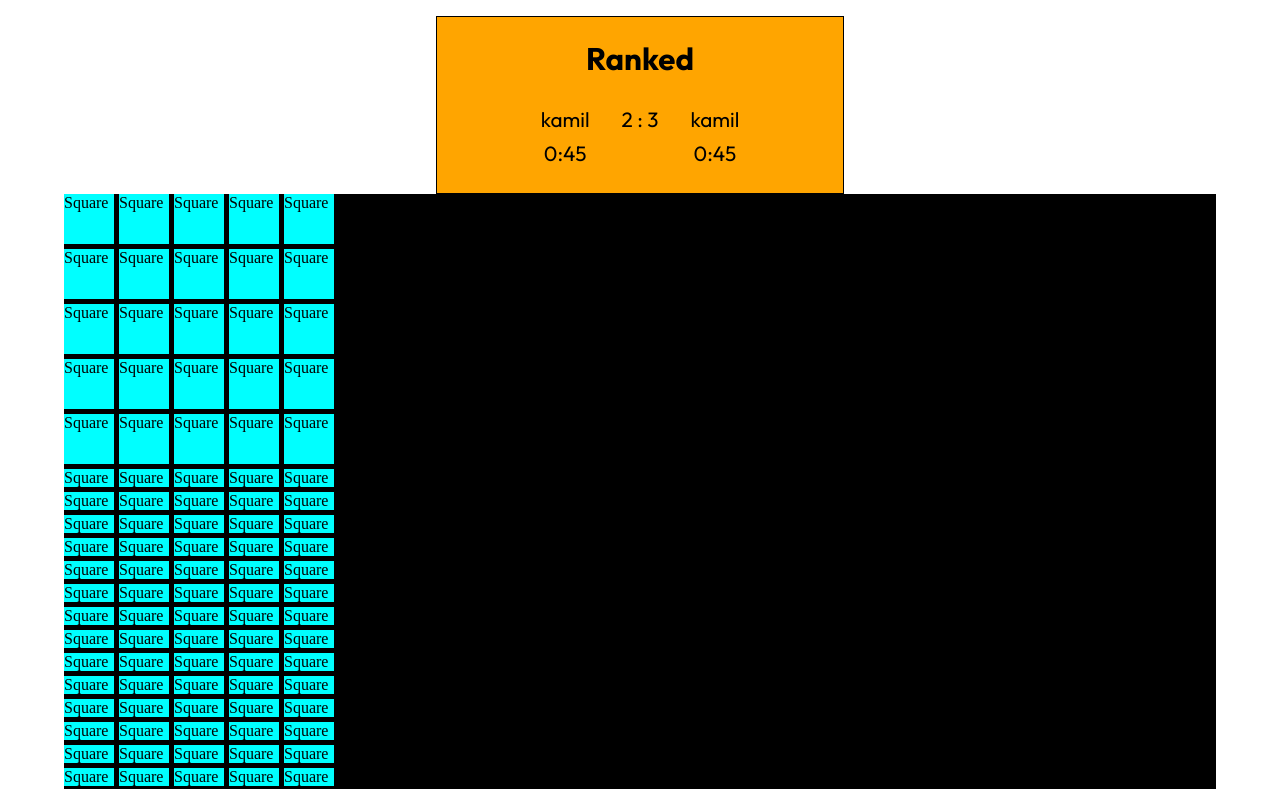
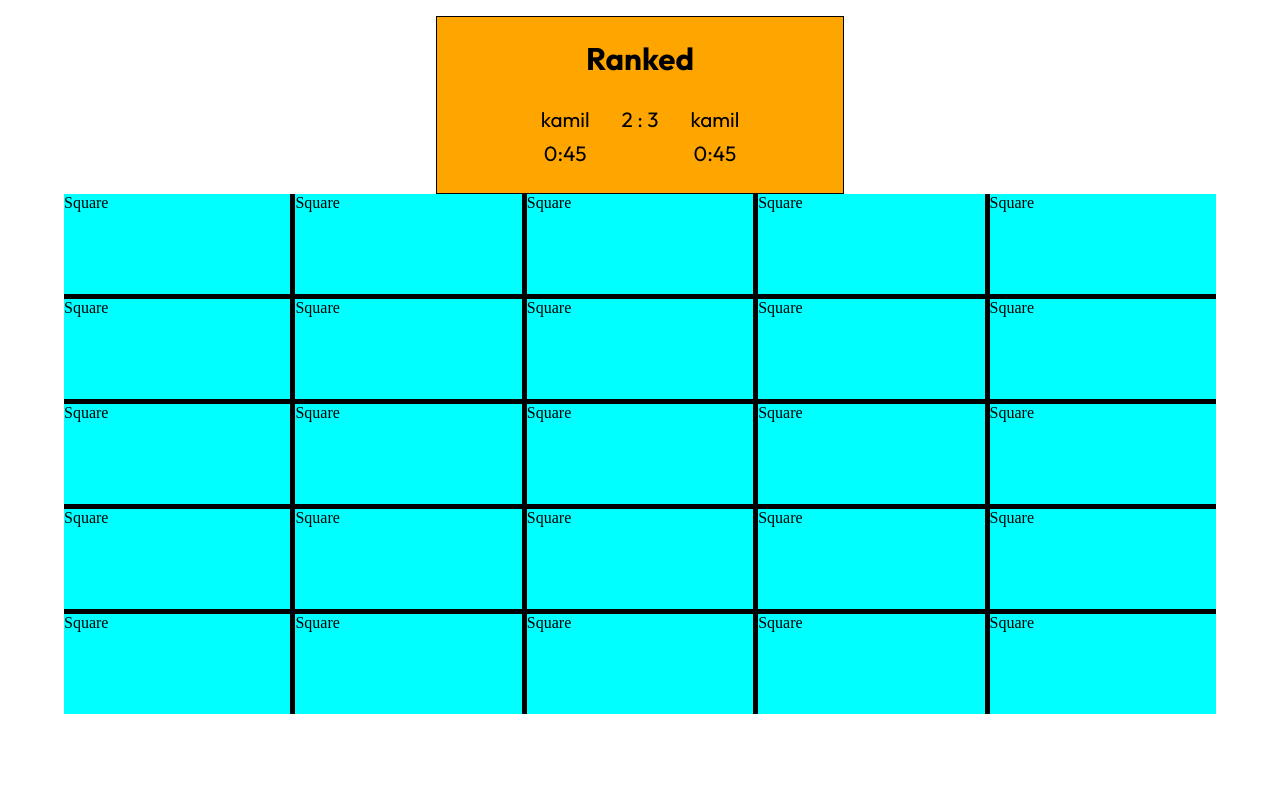
Before and after one commit to bilskik/Tic-Tac-Toe, a React (Create React App) app in the folder react/: page /game in a window 1280 px wide. Shown: the top 789 px of the page. Built offline with nearby package versions, Linux system fonts and the light colour scheme.

Commit message:
Board generation added, mark generation added

```diff
--- a/react/src/App.tsx
+++ b/react/src/App.tsx
@@ -1,10 +1,9 @@
 import { RouterProvider, createBrowserRouter } from "react-router-dom"
-import { Home, Settings, Statistics, Login }  from "./pages"
+import { Home, Settings, Statistics, Login, GameBoard }  from "./pages"
 import { GoogleOAuthProvider } from '@react-oauth/google';
 import { clientInfo } from "./constraints/clientId";
 import "./app.css"
 import { MenuDisplayProvider } from "./context/MenuDisplayProvider";
-import GameBoard from "./pages/gameboard/GameBoard";
 import useGame from "./hooks/useGame";
 import useAuth from "./hooks/useAuth";
 import { useEffect } from "react";
--- a/react/src/context/GameProvider.tsx
+++ b/react/src/context/GameProvider.tsx
@@ -30,25 +30,39 @@ const GameContext = createContext<GameContextType>({
 })
 export const GameProvider = ({ children } : GameProviderProps) => {
     const objectName = "gameData";
-    const defaultGameData = {
+    const defaultGameData : GameDataType = {
         gameCode : "",
         boardSize : 5,
         markNumber : 3
     }
-    const [gameData, setGameData] = useState<GameDataType>(defaultGameData);
+    const checkProperDefaultValue : () => GameDataType = () =>  {
+        const storedGameData = localStorage.getItem(objectName);
+        if(storedGameData != null) {
+            return JSON.parse(storedGameData);
+        } else {
+            return defaultGameData;
+        }
+    }
+    const dataToSet = checkProperDefaultValue();
+    const [gameData, setGameData] = useState<GameDataType>(dataToSet);
+
     const saveData = () => {
         localStorage.setItem(objectName,JSON.stringify(gameData));
     }
     const getDataAfterRefresh = () => {
         const storedGameData = localStorage.getItem(objectName);
+        console.log(storedGameData)
         if(storedGameData != null) {
             setGameData(JSON.parse(storedGameData));
+        } else {
+            setGameData(defaultGameData)
         }
     }
     const removeData = () => {
         localStorage.removeItem(objectName);
         setGameData(defaultGameData)
     }
+
     return (
         <GameContext.Provider value={{ gameData, setGameData, getDataAfterRefresh, saveData, removeData}}>
             { children }
--- a/react/src/pages/gameboard/GameBoard.tsx
+++ b/react/src/pages/gameboard/GameBoard.tsx
@@ -1,21 +1,29 @@
-import { useEffect } from "react"
+import { useEffect, useMemo } from "react"
 import "./gameboard.css"
 import ScoreBoard from "./scoreboard/ScoreBoard"
 import Board from "./board/Board"
 import useGame from "../../hooks/useGame"
 
 const GameBoard = () => {
-  const { gameData, setGameData, getDataAfterRefresh} = useGame();
+  const { gameData, getDataAfterRefresh } = useGame();
   useEffect(() => {
     if(performance.getEntriesByType("navigation")[0]) {
       getDataAfterRefresh()
     }
   },[])
-  console.log("normalni")
+
+  const boardTotalSize = useMemo<number>(() => {
+    return gameData.boardSize * gameData.boardSize
+  },[gameData])
+  console.log(boardTotalSize)
+
+
   return (
       <>
           <ScoreBoard/>
-          <Board/>
+          <Board
+            boardTotalSize={boardTotalSize}
+          />
       </>
     )
 }
--- a/react/src/pages/gameboard/board/Board.tsx
+++ b/react/src/pages/gameboard/board/Board.tsx
@@ -1,11 +1,26 @@
 import "./board.css"
 import io from "socket.io-client";
-import { useState } from "react";
+import { useMemo, useState } from "react";
 import Square from "../square/Square";
+import useGame from "../../../hooks/useGame";
+import { BoardArrayType } from "../shared.types";
 // const socket = io("http://localhost:8080")
 
-const Board = () => {
-    const [board,setBoard] = useState(Array(600).fill(null));
+type BoardProps = {
+    boardTotalSize : number
+}
+
+const Board = ({ boardTotalSize } : BoardProps) => {
+    const { gameData } = useGame();
+    const boardArray : BoardArrayType= Array.from({ length : boardTotalSize}, (_, index) => ({
+        index : index + 1,
+        mark : ''
+    }))
+    const [board,setBoard] = useState(boardArray);
+    const gridStyles = {
+        gridTemplateColumns : `repeat(${gameData.boardSize}, minmax(100px, 1fr) )`,
+        gridTemplateRows : `repeat(${gameData.boardSize}, minmax(100px, 1fr) )`
+    }
 
     const sendMessage = () => {
         // socket.emit("/chat.sendMessage", {
@@ -13,18 +28,25 @@ const Board = () => {
         // })
     }
     const handleSquareClick = (index : number) => {
-
+        const updatedBoard = [...board];
+        updatedBoard[index] = {
+            ...updatedBoard[index],
+            mark : "X"
+        }
+        setBoard(updatedBoard);
     }
   return (
     <div
         className="board"
     >
-        <div className="board__game">
+        <div className="board__game" style={gridStyles}>
             {
                 board.map((square,index) => (
-                    <>
-                        <Square index={index} handleSquareClick={handleSquareClick}/>
-                    </>
+                    <Square
+                        index={index}
+                        handleSquareClick={handleSquareClick}
+                        board={board}
+                    />
                 ))
             }
         </div>
--- a/react/src/pages/gameboard/board/board.css
+++ b/react/src/pages/gameboard/board/board.css
@@ -3,8 +3,9 @@
 }
 .board__game {
     display: grid;
-    grid-template-columns: repeat(5,50px);
-    grid-template-rows: repeat(5,50px);
     grid-gap: 5px;
     background-color: black;
 }
+.square {
+
+}
--- /dev/null
+++ b/react/src/pages/gameboard/shared.types.ts
@@ -0,0 +1,4 @@
+export type BoardArrayType = {
+    index : number,
+    mark : string
+}[]
--- a/react/src/pages/gameboard/square/Square.tsx
+++ b/react/src/pages/gameboard/square/Square.tsx
@@ -1,14 +1,16 @@
+import { BoardArrayType } from "../shared.types";
 import "./square.css"
 
 type SquareProps = {
     index : number;
     handleSquareClick : (index : number) => void
+    board: BoardArrayType
 }
-
-const Square = ({index, handleSquareClick} : SquareProps) => {
+const Square = ({index, handleSquareClick, board} : SquareProps) => {
   return (
     <div className="square" onClick={(e) => handleSquareClick(index)}>
         Square
+        {board[index].mark}
     </div>
   )
 }
--- a/react/src/pages/home/Home.tsx
+++ b/react/src/pages/home/Home.tsx
@@ -5,6 +5,7 @@ import useAuth from '../../hooks/useAuth'
 import { MenuDisplayProvider } from '../../context/MenuDisplayProvider'
 import useGameMenuDisplay from '../../hooks/useGameMenuDisplay'
 import GameMenuModal from './mainSection/modal/GameMenuModal'
+
 const Home = () => {
   const { auth } = useAuth();
   const { state, dispatch } = useGameMenuDisplay();
--- a/react/src/pages/home/mainSection/modal/GameMenuModal.tsx
+++ b/react/src/pages/home/mainSection/modal/GameMenuModal.tsx
@@ -12,13 +12,13 @@ import MarkGenerator from "./markgenerator/MarkGenerator";
 
 const GameMenuModal = () => {
   const { state, dispatch } = useGameMenuDisplay();
-  const { gameData, setGameData, saveData }  = useGame();
+  const { gameData, setGameData, saveData, removeData }  = useGame();
   const [code,setCode] = useState<string | null>();
 
   const handleClickOnBackgroundModal = () => {
     dispatch({ type : REDUCER_ACTION_TYPE.PLAY_WITH_FRIEND_MENU});
     setCode(null);
-    // setGameData()  should be reset
+    removeData();
   }
   const handleGameSetup = (code : string) => {
       setCode(code);
--- a/react/src/pages/index.ts
+++ b/react/src/pages/index.ts
@@ -2,3 +2,4 @@ export { default as Home } from "./home/Home";
 export { default as Statistics } from "./statistics/Statistics";
 export { default as Settings } from "./settings/Settings";
 export { default as Login } from "./login/Login";
+export { default as GameBoard } from "./gameboard/GameBoard"
```
